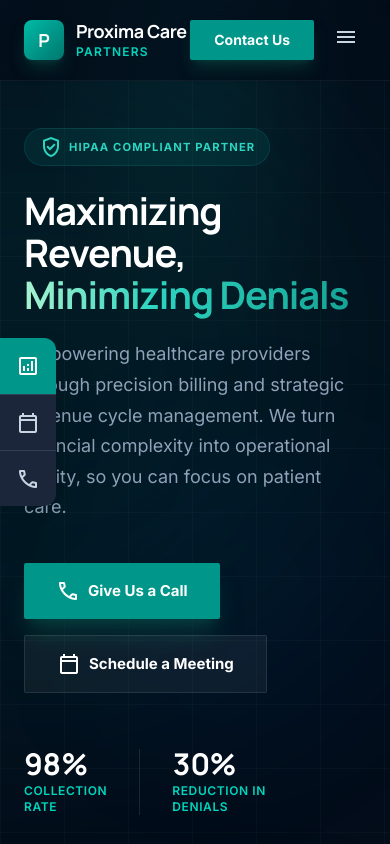
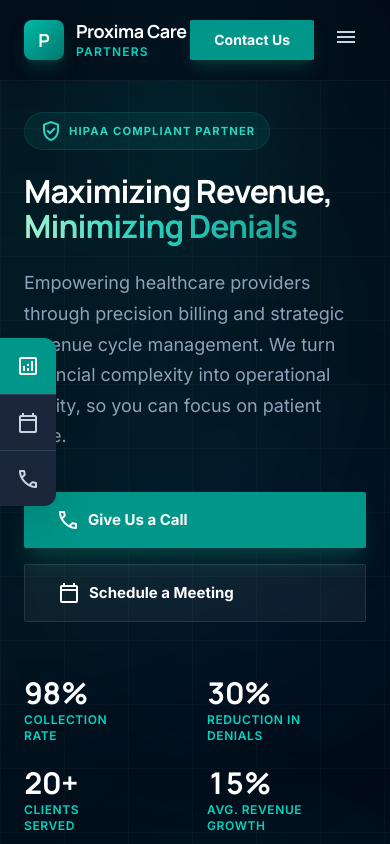
Before and after one commit to E3zz/proxima-care-partners, a React (Vite) app: page / in a window 390 px wide. Shown: the top 844 px of the page. Built offline with nearby package versions, Linux system fonts and the light colour scheme.

Commit message:
feat: improve mobile accessibility and fix css warning

```diff
--- a/src/components/CTA.tsx
+++ b/src/components/CTA.tsx
@@ -21,7 +21,7 @@ export default function CTA() {
     <section id="contact" className="py-24 bg-[#030d1a] section-divider" ref={ref}>
       <div className="max-w-[1200px] mx-auto px-6 lg:px-8">
         <div
-          className={`relative bg-gradient-to-br from-[#0d1f3c] via-[#051125] to-[#030d1a] border border-teal-500/15 rounded-2xl overflow-hidden p-12 lg:p-20 text-center transition-all duration-700 ${
+          className={`relative bg-gradient-to-br from-[#0d1f3c] via-[#051125] to-[#030d1a] border border-teal-500/15 rounded-2xl overflow-hidden p-8 lg:p-20 text-center transition-all duration-700 ${
             inView ? 'opacity-100 scale-100' : 'opacity-0 scale-95'
           }`}
         >
--- a/src/components/Footer.tsx
+++ b/src/components/Footer.tsx
@@ -35,7 +35,7 @@ export default function Footer() {
     <footer className="bg-[#051125] text-slate-400" aria-label="Site footer">
       <div className="max-w-[1200px] mx-auto px-6 lg:px-8 pt-16 pb-8">
         {/* Top section */}
-        <div className="grid grid-cols-1 md:grid-cols-6 gap-10 mb-14">
+        <div className="grid grid-cols-1 md:grid-cols-6 gap-8 md:gap-10 mb-14">
           {/* Brand */}
           <div className="md:col-span-2">
             <div className="flex items-center gap-3 mb-5">
--- a/src/components/Header.tsx
+++ b/src/components/Header.tsx
@@ -109,7 +109,7 @@ export default function Header() {
               {link.label}
             </NavLink>
           ))}
-          <div className="flex gap-3 pt-2 border-t border-white/8">
+          <div className="flex flex-col gap-3 pt-4 border-t border-white/8">
             <Link
               to="/contact"
               className="flex-1 flex items-center justify-center gap-1.5 border border-white/10 bg-white/5 py-2 text-sm font-semibold text-slate-300 rounded-sm hover:border-teal-500/40 hover:text-teal-300 transition-colors"
--- a/src/components/Hero.tsx
+++ b/src/components/Hero.tsx
@@ -62,7 +62,7 @@ const stats = [
 
 export default function Hero() {
   return (
-    <section id="home" className="relative pt-32 pb-24 bg-[#030d1a] grid-texture glow-teal overflow-hidden">
+    <section id="home" className="relative pt-28 pb-16 lg:pt-32 lg:pb-24 bg-[#030d1a] grid-texture glow-teal overflow-hidden">
       {/* Ambient glows */}
       <div className="absolute top-0 right-0 w-[700px] h-[700px] bg-teal-500/8 rounded-full blur-[120px] pointer-events-none" />
       <div className="absolute -bottom-32 -left-32 w-[500px] h-[500px] bg-teal-700/6 rounded-full blur-[100px] pointer-events-none" />
@@ -84,7 +84,7 @@ export default function Hero() {
               className="animate-fade-in-up delay-100 font-bold text-white mb-6 leading-[1.1]"
               style={{
                 fontFamily: 'Manrope, sans-serif',
-                fontSize: 'clamp(38px, 5.5vw, 58px)',
+                fontSize: 'clamp(32px, 8vw, 58px)',
                 letterSpacing: '-0.03em',
               }}
             >
@@ -102,7 +102,7 @@ export default function Hero() {
             </p>
 
             {/* CTA Buttons */}
-            <div className="animate-fade-in-up delay-300 flex flex-wrap gap-4 mb-14">
+            <div className="animate-fade-in-up delay-300 flex flex-col sm:flex-row gap-4 mb-14">
               <a
                 href="#contact"
                 className="inline-flex items-center gap-2 bg-teal-600 text-white px-8 py-4 font-bold hover:bg-teal-500 active:scale-95 transition-all duration-200 shadow-xl shadow-teal-900/50 rounded-sm"
@@ -122,9 +122,9 @@ export default function Hero() {
             </div>
 
             {/* Stats */}
-            <div className="animate-fade-in-up delay-400 flex flex-wrap items-center gap-8">
+            <div className="animate-fade-in-up delay-400 grid grid-cols-2 gap-6 md:flex md:flex-wrap md:gap-8 items-center">
               {stats.map((stat, i) => (
-                <div key={i} className={`flex items-center gap-3 ${i > 0 ? 'pl-8 border-l border-white/10' : ''}`}>
+                <div key={i} className={`flex items-center gap-3 ${i > 0 ? 'md:pl-8 md:border-l md:border-white/10' : ''}`}>
                   <div>
                     <div
                       className="font-bold text-white leading-none"
--- a/src/index.css
+++ b/src/index.css
@@ -1,3 +1,4 @@
+@import url('https://fonts.googleapis.com/css2?family=Manrope:wght@400;600;700;800&family=Inter:wght@400;500;600;700&display=swap');
 @import "tailwindcss";
 
 @theme {
@@ -23,8 +24,6 @@
 }
 
 @layer base {
-  @import url('https://fonts.googleapis.com/css2?family=Manrope:wght@400;600;700;800&family=Inter:wght@400;500;600;700&display=swap');
-
   *, *::before, *::after {
     box-sizing: border-box;
   }
--- a/src/pages/AboutPage.tsx
+++ b/src/pages/AboutPage.tsx
@@ -36,41 +36,41 @@ const team = [
   },
 ];
 
-const values = [
-  {
-    icon: 'shield',
-    title: 'The Precision Standard',
-    description: 'We apply clinical rigor to financial data. Every audit is a surgical examination of your revenue cycle, identifying inefficiencies with scientific accuracy.',
-    dark: true,
-    large: true,
-  },
-  {
-    icon: 'groups',
-    title: 'Collaborative Partners',
-    description: "We don't just provide reports - we work alongside your administrative team to implement lasting, meaningful change.",
-    dark: false,
-    large: false,
-  },
-  {
-    icon: 'visibility',
-    title: 'Transparency',
-    description: 'No hidden fees. No opaque processes. Just clear, actionable financial truth delivered in plain language.',
-    dark: false,
-    large: false,
-  },
-  {
-    icon: 'lock',
-    title: 'Security First',
-    description: 'Enterprise-grade HIPAA compliance is the baseline of our entire technical and operational stack.',
-    teal: true,
-    large: false,
-  },
-];
+// const values = [
+//   {
+//     icon: 'shield',
+//     title: 'The Precision Standard',
+//     description: 'We apply clinical rigor to financial data. Every audit is a surgical examination of your revenue cycle, identifying inefficiencies with scientific accuracy.',
+//     dark: true,
+//     large: true,
+//   },
+//   {
+//     icon: 'groups',
+//     title: 'Collaborative Partners',
+//     description: "We don't just provide reports - we work alongside your administrative team to implement lasting, meaningful change.",
+//     dark: false,
+//     large: false,
+//   },
+//   {
+//     icon: 'visibility',
+//     title: 'Transparency',
+//     description: 'No hidden fees. No opaque processes. Just clear, actionable financial truth delivered in plain language.',
+//     dark: false,
+//     large: false,
+//   },
+//   {
+//     icon: 'lock',
+//     title: 'Security First',
+//     description: 'Enterprise-grade HIPAA compliance is the baseline of our entire technical and operational stack.',
+//     teal: true,
+//     large: false,
+//   },
+// ];
 
 const stats = [
-  { end: 10, prefix: '',  suffix: '+',  label: 'Years of Experience' },
-  { end: 20, prefix: '',  suffix: '+',  label: 'Active Clients'       },
-  { end: 10, prefix: '$', suffix: 'M+', label: 'Revenue Optimized'    },
+  { end: 10, prefix: '', suffix: '+', label: 'Years of Experience' },
+  { end: 20, prefix: '', suffix: '+', label: 'Active Clients' },
+  { end: 10, prefix: '$', suffix: 'M+', label: 'Revenue Optimized' },
 ];
 
 function CountUpStat({ end, prefix = '', suffix = '', inView }: { end: number; prefix?: string; suffix?: string; inView: boolean }) {
@@ -173,17 +173,15 @@ export default function AboutPage() {
             {stats.map((s, i) => (
               <div key={i} className={`${i < stats.length - 1 ? 'md:border-r md:border-white/10' : ''}`}>
                 <div
-                  className={`font-bold text-teal-400 mb-2 tabular-nums transition-all duration-700 ${
-                    statsRef.inView ? 'opacity-100 translate-y-0' : 'opacity-0 translate-y-4'
-                  }`}
+                  className={`font-bold text-teal-400 mb-2 tabular-nums transition-all duration-700 ${statsRef.inView ? 'opacity-100 translate-y-0' : 'opacity-0 translate-y-4'
+                    }`}
                   style={{ fontFamily: 'Manrope, sans-serif', fontSize: '48px', letterSpacing: '-0.02em', transitionDelay: `${i * 120}ms` }}
                 >
                   <CountUpStat end={s.end} prefix={s.prefix} suffix={s.suffix} inView={statsRef.inView} />
                 </div>
                 <p
-                  className={`text-slate-400 text-sm font-semibold uppercase tracking-widest transition-all duration-700 ${
-                    statsRef.inView ? 'opacity-100' : 'opacity-0'
-                  }`}
+                  className={`text-slate-400 text-sm font-semibold uppercase tracking-widest transition-all duration-700 ${statsRef.inView ? 'opacity-100' : 'opacity-0'
+                    }`}
                   style={{ fontFamily: 'Inter, sans-serif', transitionDelay: `${i * 120 + 200}ms` }}
                 >
                   {s.label}
@@ -214,9 +212,8 @@ export default function AboutPage() {
             {team.map((member, i) => (
               <div
                 key={i}
-                className={`group glass-card rounded-xl overflow-hidden hover:-translate-y-2 transition-all duration-500 ${
-                  teamRef.inView ? 'opacity-100 translate-y-0' : 'opacity-0 translate-y-10'
-                }`}
+                className={`group glass-card rounded-xl overflow-hidden hover:-translate-y-2 transition-all duration-500 ${teamRef.inView ? 'opacity-100 translate-y-0' : 'opacity-0 translate-y-10'
+                  }`}
                 style={{ transitionDelay: `${i * 120 + 200}ms` }}
               >
                 <div className="aspect-[4/5] overflow-hidden bg-[#051125]">
```
